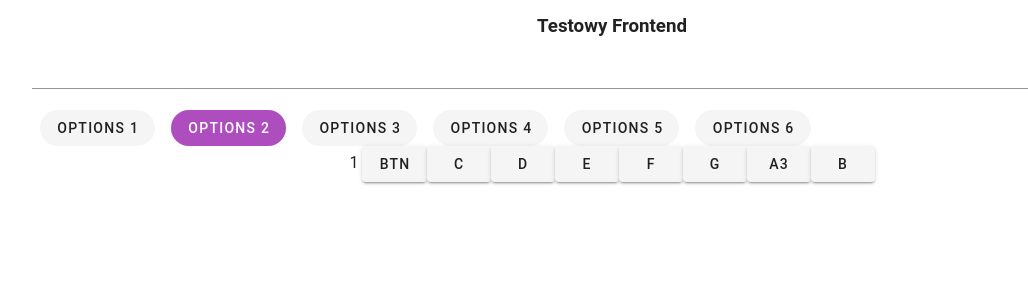
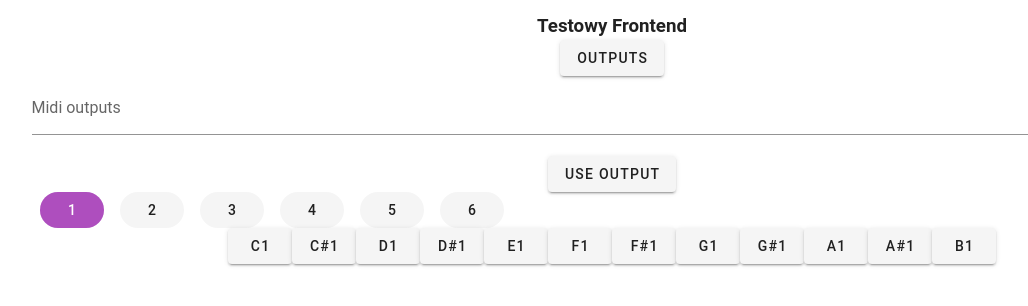
Before and after one commit to MichalKlyz-s/frontend, a Vue app: page / in a window 1280 px wide. Shown: the top 306 px of the page, without its empty margins (28-1056 px from the left). Built offline with nearby package versions, Linux system fonts and the light colour scheme; the HTML template or start-up script is replaced by a standard one.

Commit message:
wybór midi z frontu

```diff
--- a/src/components/homePage.vue
+++ b/src/components/homePage.vue
@@ -4,68 +4,7 @@
       <v-col cols="12">
         <div class="hello">
           <h3>Testowy Frontend</h3>
-          <v-select
-          v-model= octawList >
-          </v-select>
-          <v-slide-group show-arrows v-model="selected">
-        <v-slide-item
-          v-for="n in octawList.length"
-          :key="n"
-          v-slot:default="{ active, toggle }"
-
-        >
-          <v-btn
-            class="mx-2"
-            :input-value="active"
-            active-class="purple white--text"
-            depressed
-            rounded
-            @click="toggle"
-          >
-            Options {{ n }}
-          </v-btn>
-        </v-slide-item>
-      </v-slide-group>
-      {{ selected }}
-      <v-btn>
-  btn
-</v-btn>
-    <v-btn variant="tonal" @click="test('C1')">
-      C
-      <!-- Główne -->
-    </v-btn>
-    <v-btn variant="tonal" @click="test('C1')">
-      D
-      <!-- Główne -->
-    </v-btn>
-      <v-btn variant="tonal" @click="test('C4')">
-        E
-        <!-- Pozytywy -->
-      </v-btn>
-      <v-btn variant="tonal" @click="test('B6')">
-        F
-        <!-- Echo -->
-      </v-btn>
-      <v-btn variant="tonal" @click="test('D2')">
-        G
-        <!-- Brustwerk -->
-      </v-btn>
-      <v-btn variant="tonal" @click="test('A3')">
-        A3
-        <!-- Solo -->
-      </v-btn>
-      <v-btn variant="tonal" @click="test('G6')">
-        B
-        <!-- Orchestral -->
-      </v-btn>
-      <!-- <v-btn variant="tonal" @click="test('A5')">
-        A5
-         Bombarde
-      </v-btn>
-      <v-btn variant="tonal" @click="test('D2')">
-        D2
-         Pedał
-      </v-btn>  -->
+       <keybord/>
     </div>
       </v-col>
       </v-row>
@@ -73,75 +12,65 @@
 </template>
 
 <script>
-import * as api from '../modules/api_h.ts'
+import keybord from '../components/keyboard.vue'
 export default {
   name: 'homePage',
-
+  components: {
+    keybord
+  },
   data: () => ({
     octawList: [1, 2, 3, 4, 5, 6],
-    selected: 1,
-    ecosystem: [
-      {
-        text: 'vuetify-loader',
-        href: 'https://github.com/vuetifyjs/vuetify-loader'
-      },
-      {
-        text: 'github',
-        href: 'https://github.com/vuetifyjs/vuetify'
-      },
-      {
-        text: 'awesome-vuetify',
-        href: 'https://github.com/vuetifyjs/awesome-vuetify'
-      }
-    ],
-    importantLinks: [
-      {
-        text: 'Documentation',
-        href: 'https://vuetifyjs.com'
-      },
-      {
-        text: 'Chat',
-        href: 'https://community.vuetifyjs.com'
-      },
-      {
-        text: 'Made with Vuetify',
-        href: 'https://madewithvuejs.com/vuetify'
-      },
-      {
-        text: 'Twitter',
-        href: 'https://twitter.com/vuetifyjs'
-      },
-      {
-        text: 'Articles',
-        href: 'https://medium.com/vuetify'
-      }
-    ],
-    whatsNext: [
-      {
-        text: 'Explore components',
-        href: 'https://vuetifyjs.com/components/api-explorer'
-      },
-      {
-        text: 'Select a layout',
-        href: 'https://vuetifyjs.com/getting-started/pre-made-layouts'
-      },
-      {
-        text: 'Frequently Asked Questions',
-        href: 'https://vuetifyjs.com/getting-started/frequently-asked-questions'
-      }
-    ]
-  }),
-  methods: {
-    async test (note) {
-      const test = note
-      const stats = await api.midiTest(test)
-      if (stats.data.succes) {
-        console.log('tak')
-      } else {
-        console.log('nie')
-        throw Error(stats.message)
-      }
-    }
-  }
+    selected: 1
+    // ecosystem: [
+    //   {
+    //     text: 'vuetify-loader',
+    //     href: 'https://github.com/vuetifyjs/vuetify-loader'
+    //   },
+    //   {
+    //     text: 'github',
+    //     href: 'https://github.com/vuetifyjs/vuetify'
+    //   },
+    //   {
+    //     text: 'awesome-vuetify',
+    //     href: 'https://github.com/vuetifyjs/awesome-vuetify'
+    //   }
+    // ],
+    // importantLinks: [
+    //   {
+    //     text: 'Documentation',
+    //     href: 'https://vuetifyjs.com'
+    //   },
+    //   {
+    //     text: 'Chat',
+    //     href: 'https://community.vuetifyjs.com'
+    //   },
+    //   {
+    //     text: 'Made with Vuetify',
+    //     href: 'https://madewithvuejs.com/vuetify'
+    //   },
+    //   {
+    //     text: 'Twitter',
+    //     href: 'https://twitter.com/vuetifyjs'
+    //   },
+    //   {
+    //     text: 'Articles',
+    //     href: 'https://medium.com/vuetify'
+    //   }
+    // ],
+    // whatsNext: [
+    //   {
+    //     text: 'Explore components',
+    //     href: 'https://vuetifyjs.com/components/api-explorer'
+    //   },
+    //   {
+    //     text: 'Select a layout',
+    //     href: 'https://vuetifyjs.com/getting-started/pre-made-layouts'
+    //   },
+    //   {
+    //     text: 'Frequently Asked Questions',
+    //     href: 'https://vuetifyjs.com/getting-started/frequently-asked-questions'
+    //   }
+    // ]
+  })
 }
 </script>
--- /dev/null
+++ b/src/components/keyboard.vue
@@ -0,0 +1,118 @@
+<template>
+<div>
+  <v-btn variant="tonal" @click="testOutPuts()">
+     outputs
+    </v-btn>
+    <v-autocomplete
+      clearable
+      chips
+      v-model="chosenOutput"
+      label="Midi outputs"
+      :items="outputs"
+    ></v-autocomplete>
+{{ chosenOutput }}
+<v-btn variant="tonal" @click="testChosenOutPut()">
+     Use output
+    </v-btn>
+    <v-slide-group show-arrows v-model="selected">
+    <v-slide-item
+          v-for="n in octawList.length"
+          :key="n"
+          v-slot:default="{ active, toggle }"
+
+        >
+          <v-btn
+            class="mx-2"
+            :input-value="active"
+            active-class="purple white--text"
+            depressed
+            rounded
+            @click="toggle"
+          >
+            {{ n }}
+          </v-btn>
+        </v-slide-item>
+      </v-slide-group>
+    <v-btn variant="tonal" @click="test('C' + (selected+1))">
+      C{{selected+1}}
+    </v-btn>
+        <v-btn variant="tonal" @click="test('C#' + (selected+1))">
+      C#{{selected+1}}
+    </v-btn>
+    <v-btn variant="tonal" @click="test('D' + (selected+1))">
+      D{{selected+1}}
+    </v-btn>
+        <v-btn variant="tonal" @click="test('D#' + (selected+1))">
+      D#{{selected+1}}
+    </v-btn>
+      <v-btn variant="tonal" @click="test('E' + (selected+1))">
+        E{{selected+1}}
+      </v-btn>
+      <v-btn variant="tonal" @click="test('F' + (selected+1))">
+        F{{selected+1}}
+      </v-btn>
+            <v-btn variant="tonal" @click="test('F#' + (selected+1))">
+        F#{{selected+1}}
+      </v-btn>
+      <v-btn variant="tonal" @click="test('G' + (selected+1))">
+        G{{selected+1}}
+      </v-btn>
+            <v-btn variant="tonal" @click="test('G#' + (selected+1))">
+        G#{{selected+1}}
+      </v-btn>
+      <v-btn variant="tonal" @click="test('A' + (selected+1))">
+        A{{selected+1}}
+      </v-btn>
+            <v-btn variant="tonal" @click="test('A#' + (selected+1))">
+        A#{{selected+1}}
+      </v-btn>
+      <v-btn variant="tonal" @click="test('B' + (selected+1))">
+        B{{selected+1}}
+        <!-- Orchestral -->
+      </v-btn>
+
+</div>
+</template>
+<script>
+import * as api from '../modules/api_h.ts'
+export default {
+  name: 'keybord',
+  data: () => ({
+    octawList: [1, 2, 3, 4, 5, 6],
+    selected: 0,
+    outputs: null,
+    chosenOutput: null
+  }),
+  methods: {
+    async test (note) {
+      const test = note
+      const stats = await api.midiTest(test)
+      if (stats.data.succes) {
+        console.log('tak')
+      } else {
+        console.log('nie')
+        throw Error(stats.message)
+      }
+    },
+    async testOutPuts () {
+      const stats = await api.midiOutputsTest()
+      if (stats.data.success === true) {
+        console.log('Pobrało nowe outputy')
+        this.outputs = stats.data.outputs
+      } else {
+        console.log('Błąd pobrania')
+        throw Error(stats.message)
+      }
+    },
+    async testChosenOutPut () {
+      const stats = await api.midiChosenOutputTest(this.chosenOutput)
+      if (stats.data.success === true) {
+        console.log('Powiodło się')
+      } else {
+        console.log('Błąd wysłania')
+        throw Error(stats.message)
+      }
+    }
+  }
+}
+</script>
--- a/src/modules/api_f.ts
+++ b/src/modules/api_f.ts
@@ -36,7 +36,7 @@ export const axiosPost = (
         },
     };
 
-    return axios.post( `http://10.128.84.10:8888/${relativeUrl}`,
+    return axios.post( `http://localhost:8888/${relativeUrl}`,
     postOptions.isPureData ? params : { ...params, user: 'MK'}, postOptions,).catch(readError);
 };
 
@@ -46,10 +46,13 @@ export const axiosGet = (relativeUrl, params = {}) => {
             'Accept': 'application/json'
         },
         params: {
-            note: params
+            data: params
         }
     }
-    return axios.get(`http://10.128.84.10:8888/${relativeUrl}`, config)
+
+    return axios.get(`http://localhost:8888/${relativeUrl}`, config)
+
+    // return axios.get(`http://10.128.84.10:8888/${relativeUrl}`, config)
     // return Axios.get( `http://192.168.0.3:8888/${relativeUrl}`, {
     //     ...{
     //         timeout: 155000},
--- a/src/modules/api_h.ts
+++ b/src/modules/api_h.ts
@@ -3,5 +3,10 @@ import { axiosGet, dataOnly } from "./api_f.ts"
 
 export const midiTest =async (args) => {
     return axiosGet('midi', args)
-
 }
+export const midiOutputsTest =async (args) => {
+    return axiosGet('connect', args)
+}
+export const midiChosenOutputTest =async (args) => {
+    return axiosGet('choseOutput', args)
+}
```
